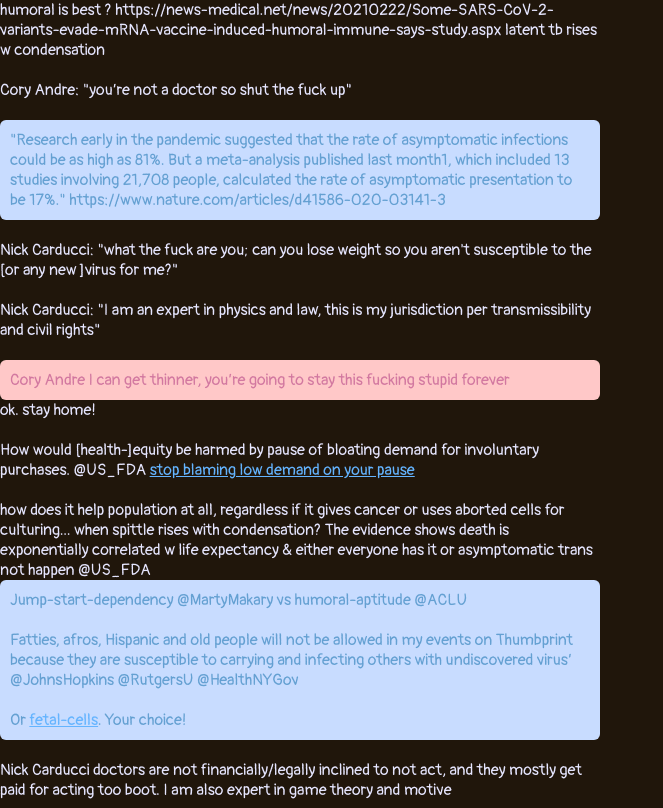
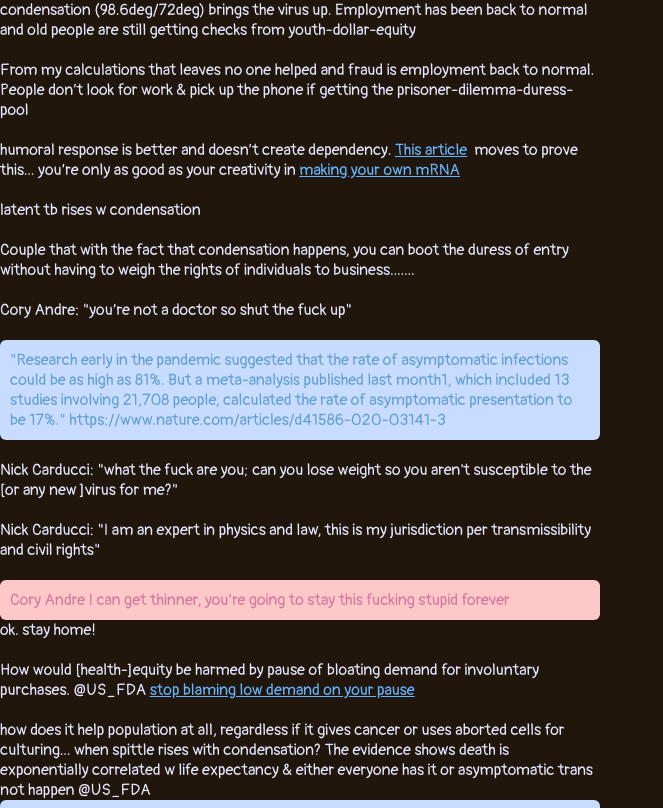
Before and after one commit to NickCarducci/humanharvest, a React (Create React App) app: page / in a window 1280 px wide. Shown: the top 808 px of the page, without its empty margins (0-663 px from the left). Built offline with nearby package versions, Linux system fonts and the light colour scheme.

Commit message:
Update App.js

```diff
--- a/src/App.js
+++ b/src/App.js
@@ -21,9 +21,33 @@ export default function App() {
           position: "relative"
         }}
       >
-        humoral is best ?
-        https://news-medical.net/news/20210222/Some-SARS-CoV-2-variants-evade-mRNA-vaccine-induced-humoral-immune-says-study.aspx
+        condensation (98.6deg/72deg) brings the virus up. Employment has been
+        back to normal and old people are still getting checks from
+        youth-dollar-equity
+        <br />
+        <br />
+        From my calculations that leaves no one helped and fraud is employment
+        back to normal. People don’t look for work & pick up the phone if
+        getting the prisoner-dilemma-duress-pool
+        <br />
+        <br />
+        humoral response is better and doesn’t create dependency.&nbsp;
+        <a href="https://www.baltimoresun.com/coronavirus/ct-aud-nw-nyt--20210416-c6wkb3yucncerkrydtt7bsixmy-story.html">
+          This article
+        </a>
+        &nbsp; moves to prove this... you’re only as good as your creativity
+        in&nbsp;
+        <a href="https://news-medical.net/news/20210222/Some-SARS-CoV-2-variants-evade-mRNA-vaccine-induced-humoral-immune-says-study.aspx">
+          making your own mRNA
+        </a>
+        <br />
+        <br />
         latent tb rises w condensation
+        <br />
+        <br />
+        Couple that with the fact that condensation happens, you can boot the
+        duress of entry without having to weigh the rights of individuals to
+        business.......
         <br />
         <br />
         Cory Andre: "you’re not a doctor so shut the fuck up"
```
